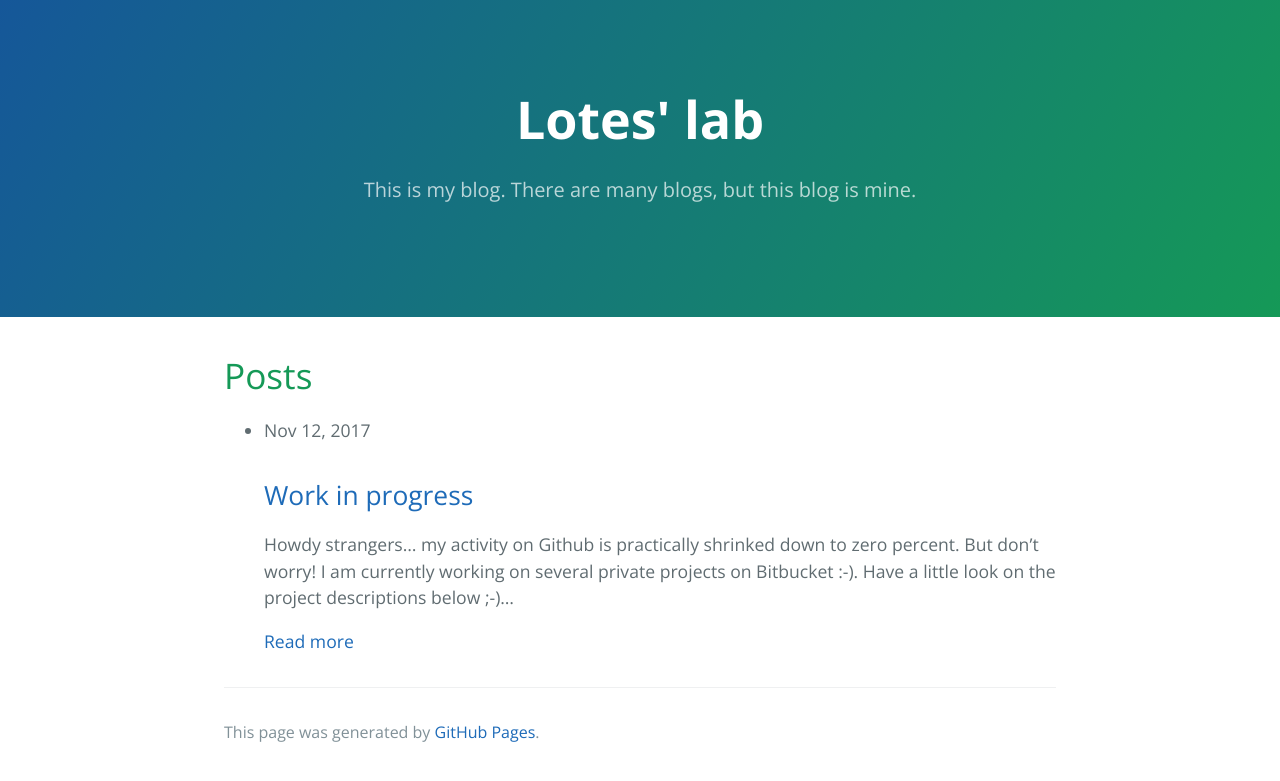
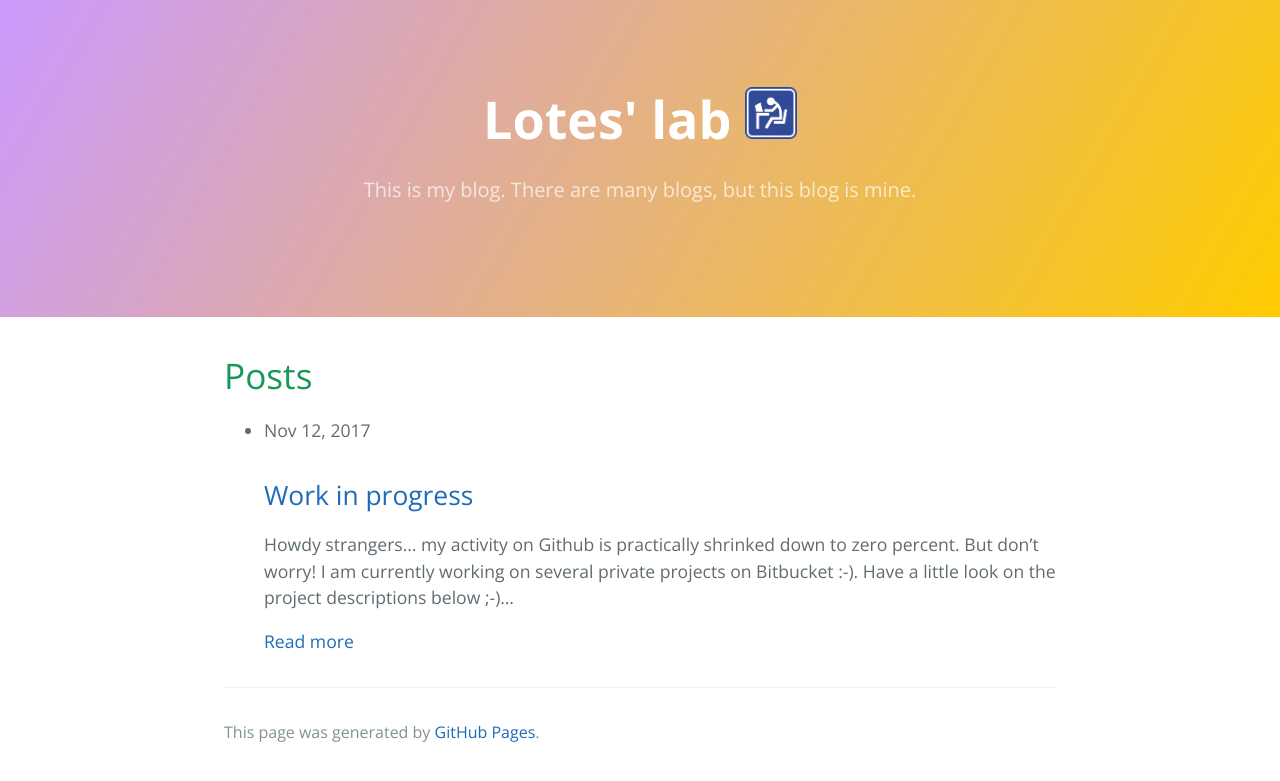
Before and after one commit to Lotes/lotes.github.io, a Jekyll site: the page built from index.html, in a window 1280 px wide. Shown: the top 781 px of the page. Built offline with Jekyll 4.4.1, drawn with Linux system fonts in a browser that asks for light colours.

Commit message:
Mr Hyde was here …

```diff
--- a/_layouts/default.html
+++ b/_layouts/default.html
@@ -10,7 +10,9 @@
   </head>
   <body>
     <section class="page-header">
-      <h1 class="project-name">{{ site.title | default: site.github.repository_name }}</h1>
+      <h1 class="project-name">{{ site.title | default: site.github.repository_name }}
+        <img src="/assets/images/avatar.png" style="width:1em; height:1em"/>
+      </h1>
       <h2 class="project-tagline">{{ site.description | default: site.github.project_tagline }}</h2>
       {% if site.github.is_project_page %}
         <a href="{{ site.github.repository_url }}" class="btn">View on GitHub</a>
--- a/_sass/variables.scss
+++ b/_sass/variables.scss
@@ -4,8 +4,8 @@ $medium-breakpoint: 42em !default;
 
 // Headers
 $header-heading-color: #fff !default;
-$header-bg-color: #159957 !default;
-$header-bg-color-secondary: #155799 !default;
+$header-bg-color: #ffcc00 !default;
+$header-bg-color-secondary: #cc99ff !default;
 
 // Text
 $section-headings-color: #159957 !default;
```
Also changed, not shown: assets/images/avatar.png (added).
